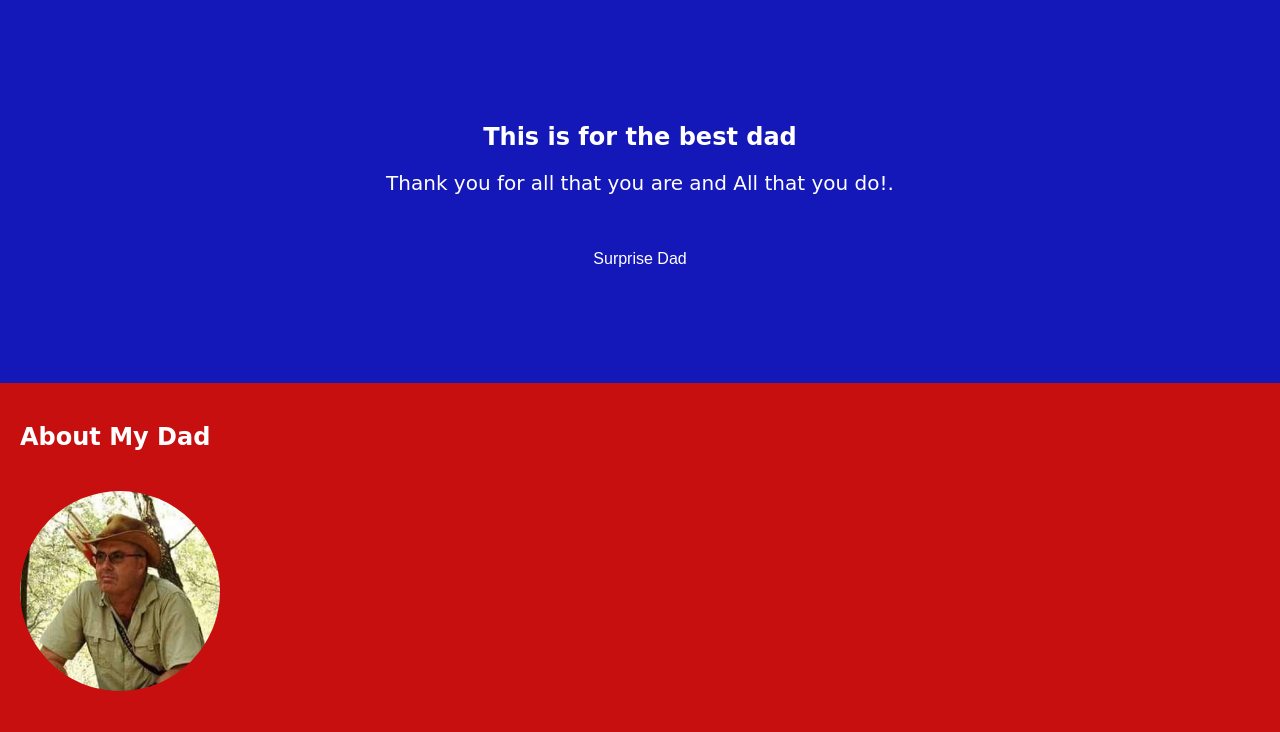
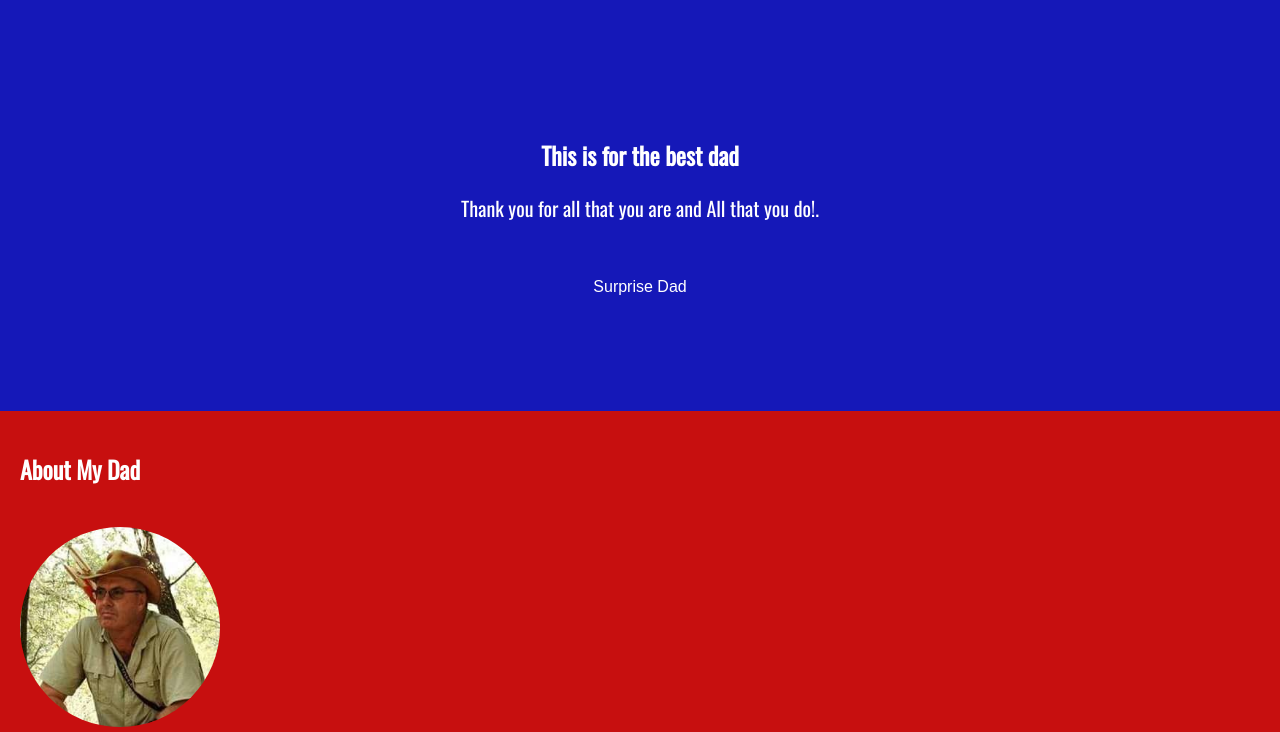
Before and after one commit to ThinusvanStaden94/HappyFathersDay, a plain HTML site: page index.html in a window 1280 px wide. Shown: the part 139-871 px from the top of the page. Drawn offline with nearby package versions, Linux system fonts and the light colour scheme.

Commit message:
Update styles.css

```diff
--- a/styles.css
+++ b/styles.css
@@ -1,6 +1,6 @@
 /* Add your CSS styles here */
 body {
-    font-family: 'Dancing Script', cursive;
+    font-family: 'Oswald', Arial;
     margin: 0;
     padding: 0;
     background-color: #f7f7f7;
```
